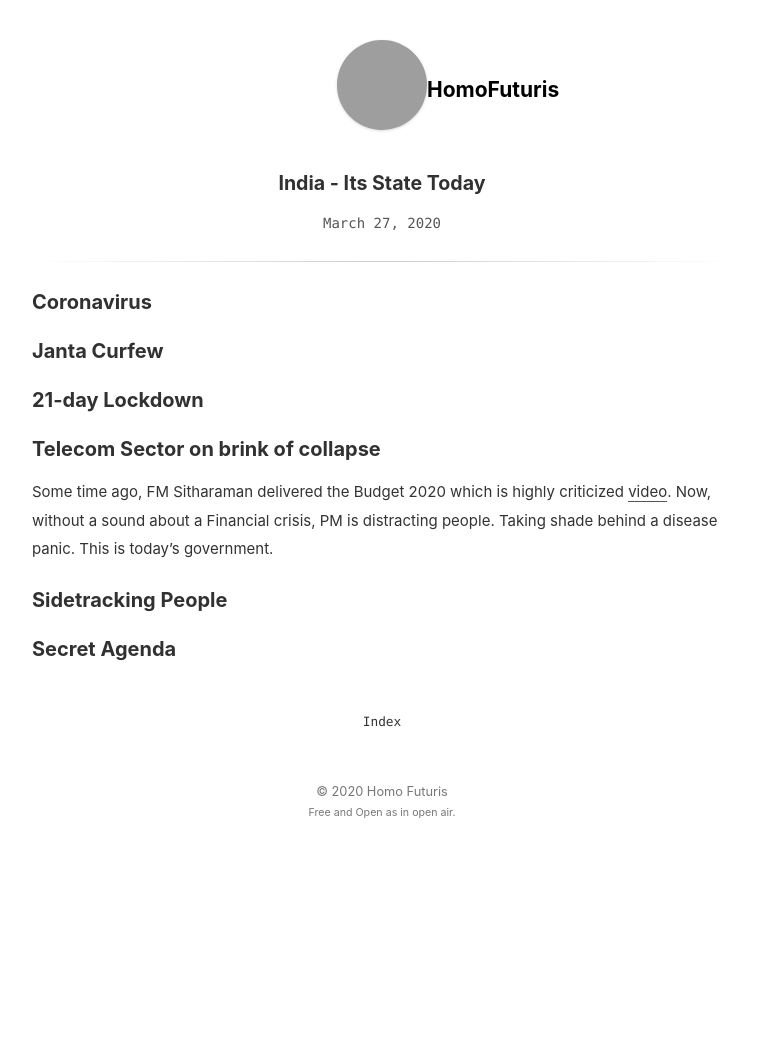
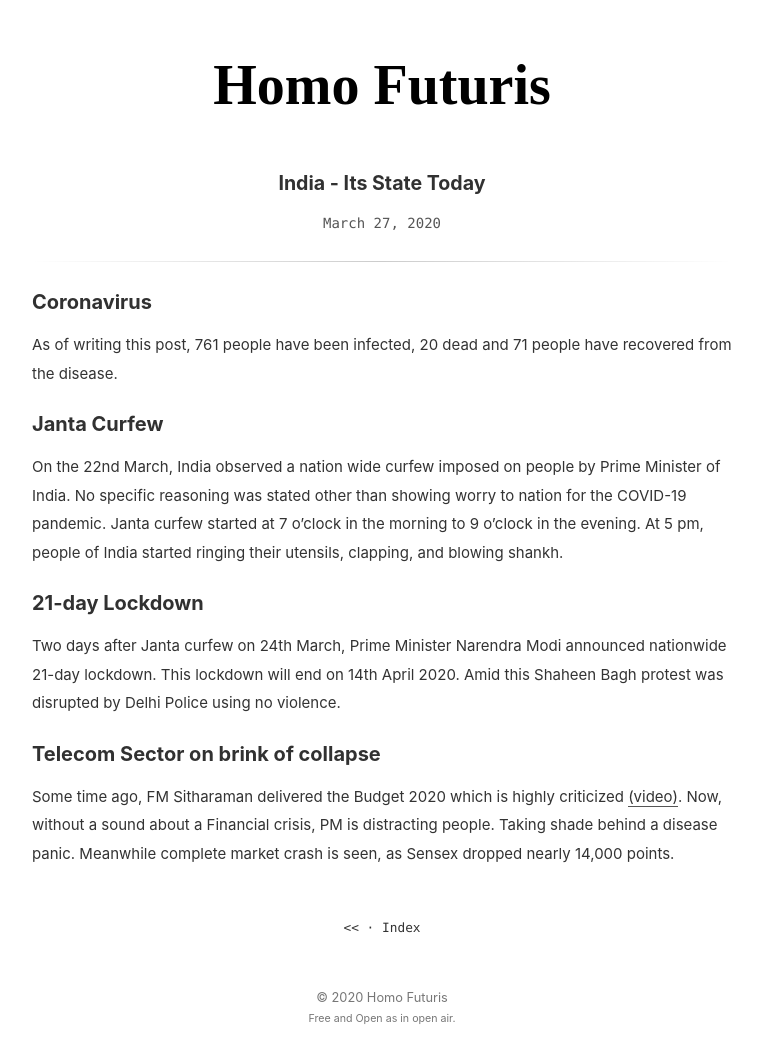
Before and after one commit to homofuturus/good-blog-base, a Jekyll site: the page built from _posts/2020-03-27-India-its-state-today.md, in a window 1280 px wide. Shown: the whole page, without its empty margins (258-1020 px from the left). Built offline with Jekyll 4.4.1, drawn with Linux system fonts in a browser that asks for light colours; some web fonts are replaced; before the commit the page ends 900 px from its top, so only the background shows below that; grey boxes are pictures that could not be loaded.

Commit message:
changess

```diff
--- a/_config.yml
+++ b/_config.yml
@@ -2,7 +2,7 @@
 title:              "HomoFuturis"
 description:        "you know everything you are"
 author_name:        "Homo Futuris" # change this to your name
-logo_url:           https://avatars1.githubusercontent.com/u/62358163?s=460 # Get it from GitHub API: https://api.github.com/users/<username>
+logo_text:          "Homo Futuris" # Get it from GitHub API: https://api.github.com/users/<username>
 
 # Site Settings
 url:                https://homofuturis.github.io # main url
--- a/_includes/head.html
+++ b/_includes/head.html
@@ -16,8 +16,8 @@
 <link rel="canonical" href="{{ page.url | prepend: site.baseurl | prepend: site.url }}">
 <link rel="alternate" type="application/atom+xml" title="{{ site.title }}" href="{{ "/feed.xml" | prepend: site.baseurl | prepend: site.url }}" />
 
-<link href="https://fonts.googleapis.com/css?family=Gotu&display=swap" rel="stylesheet">
 
+<link href="https://fonts.googleapis.com/css?family=Condiment|Gotu&display=swap" rel="stylesheet">
 
 {% if site.mathjax %}
 <script type="text/javascript" src="https://cdnjs.cloudflare.com/ajax/libs/mathjax/2.7.2/MathJax.js?config=TeX-AMS-MML_HTMLorMML"></script>
--- a/_includes/header.html
+++ b/_includes/header.html
@@ -8,10 +8,9 @@
 		{% assign prompt = 'Back to Index' %}
 	{% endif %}
 
-	<a href="{{ link | prepend: site.baseurl | prepend: site.url }}" style="display: inline-flex;">
-		<img src="{{ site.logo_url }}" alt="" class="logo-avatar">
-		<strong>HomoFuturis</strong>
+	<a href="{{ link | prepend: site.baseurl | prepend: site.url }}">
+		{{ site.logo_text }}
+		<!-- <strong>HomoFuturis</strong> -->
 	</a>
-	<span class="logo-prompt code">{{ prompt }}</span>
 
 </aside>
--- a/_posts/2020-03-27-India-its-state-today.md
+++ b/_posts/2020-03-27-India-its-state-today.md
@@ -4,14 +4,13 @@
 ---
 
 ### Coronavirus
+As of writing this post, 761 people have been infected, 20 dead and 71 people have recovered from the disease.
 
 ### Janta Curfew
+On the 22nd March, India observed a nation wide curfew imposed on people by Prime Minister of India. No specific reasoning was stated other than showing worry to nation for the COVID-19 pandemic. Janta curfew started at 7 o'clock in the morning to 9 o'clock in the evening. At 5 pm, people of India started ringing their utensils, clapping, and blowing shankh.
 
 ### 21-day Lockdown
+Two days after Janta curfew on 24th March, Prime Minister Narendra Modi announced nationwide 21-day lockdown. This lockdown will end on 14th April 2020. Amid this Shaheen Bagh protest was disrupted by Delhi Police using no violence.
 
 ### Telecom Sector on brink of collapse
-Some time ago, FM Sitharaman delivered the Budget 2020 which is highly criticized  [video](https://www.indiatoday.in/business/budget-2020/video/budget-2020-full-speech-of-finance-minister-nirmala-sitharaman-1642370-2020-02-01). Now, without a sound about a Financial crisis, PM is distracting people. Taking shade behind a disease panic. This is today's government.
-
-### Sidetracking People
-
-### Secret Agenda
+Some time ago, FM Sitharaman delivered the Budget 2020 which is highly criticized  [(video)](https://www.indiatoday.in/business/budget-2020/video/budget-2020-full-speech-of-finance-minister-nirmala-sitharaman-1642370-2020-02-01). Now, without a sound about a Financial crisis, PM is distracting people. Taking shade behind a disease panic. Meanwhile complete market crash is seen, as Sensex dropped nearly 14,000 points.
--- a/_sass/main.scss
+++ b/_sass/main.scss
@@ -89,33 +89,31 @@
   -webkit-animation-fill-mode: both;
   -webkit-animation-name: bounce;
   a {
-    background: #ddd url("logo_wrapper.png");
     color: #000;
     text-decoration: none;
+    font-family: Condiment;
     font-weight: 700;
     height: 100px;
     width: 100px;
-    font-size: 1.5em;
-    border-radius: 100%;
-    display: inline-block;
-    text-align: center;
+    font-size: 4em;
+    text-align: left;
     line-height: 100px;
     border: 5px solid #fff;
-    box-sizing: border-box;
+    outline: none;
     &:hover,
     &:focus {
-      background: #f14e32;
+      background: #FFF;
     }
     &:hover + .logo-prompt,
     &:focus + .logo-prompt {
       display: inline-block !important;
     }
-    .logo-avatar {
-      box-shadow: 0 1px 3px rgba(0, 0, 0, 0.15);
+    /*.logo-avatar {
+      //box-shadow: 0 1px 3px rgba(0, 0, 0, 0.15);
       -webkit-border-radius: 50%;
       -moz-border-radius: 50%;
       border-radius: 50%;
-    }
+    }*/
     @media (max-width : 480px) {&:hover + .logo-prompt,
       &:focus + .logo-prompt {
         display: none !important;
```
Also changed, not shown: _posts/2020-03-28-apple-browser-privacy.md (added, +7 -0 lines), about.md (+1 -1 lines).
